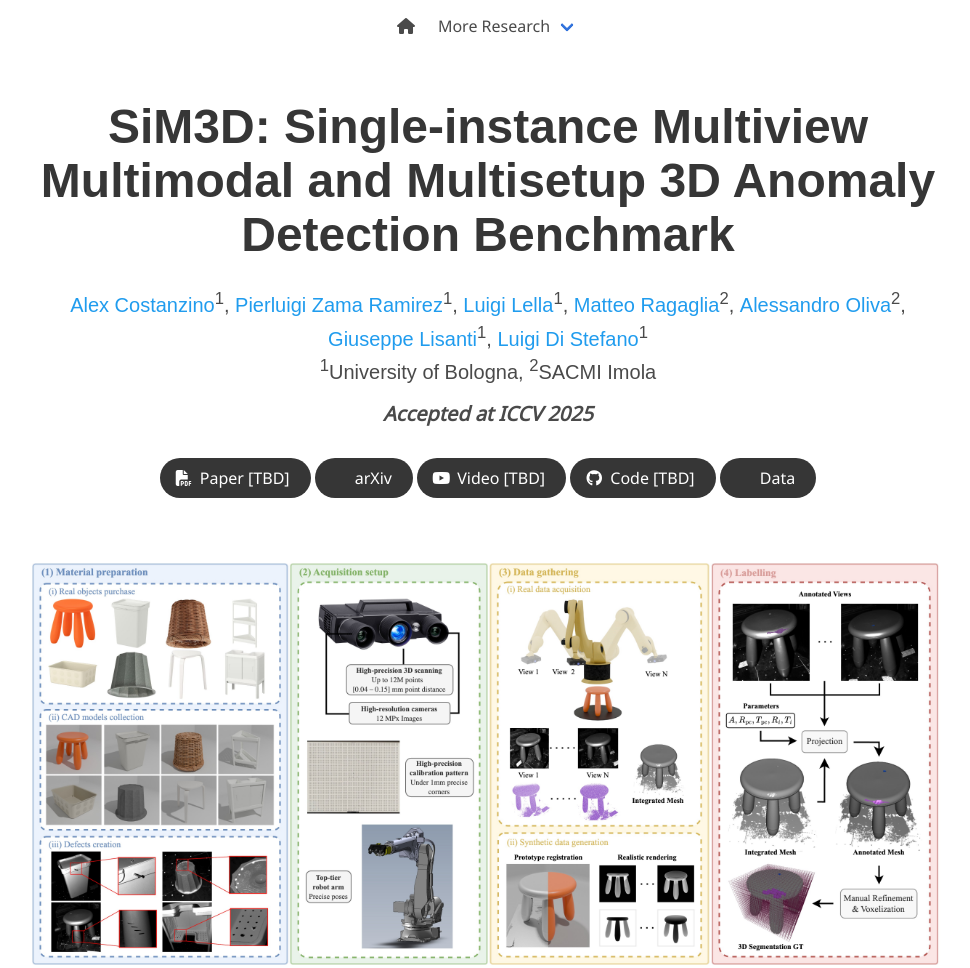
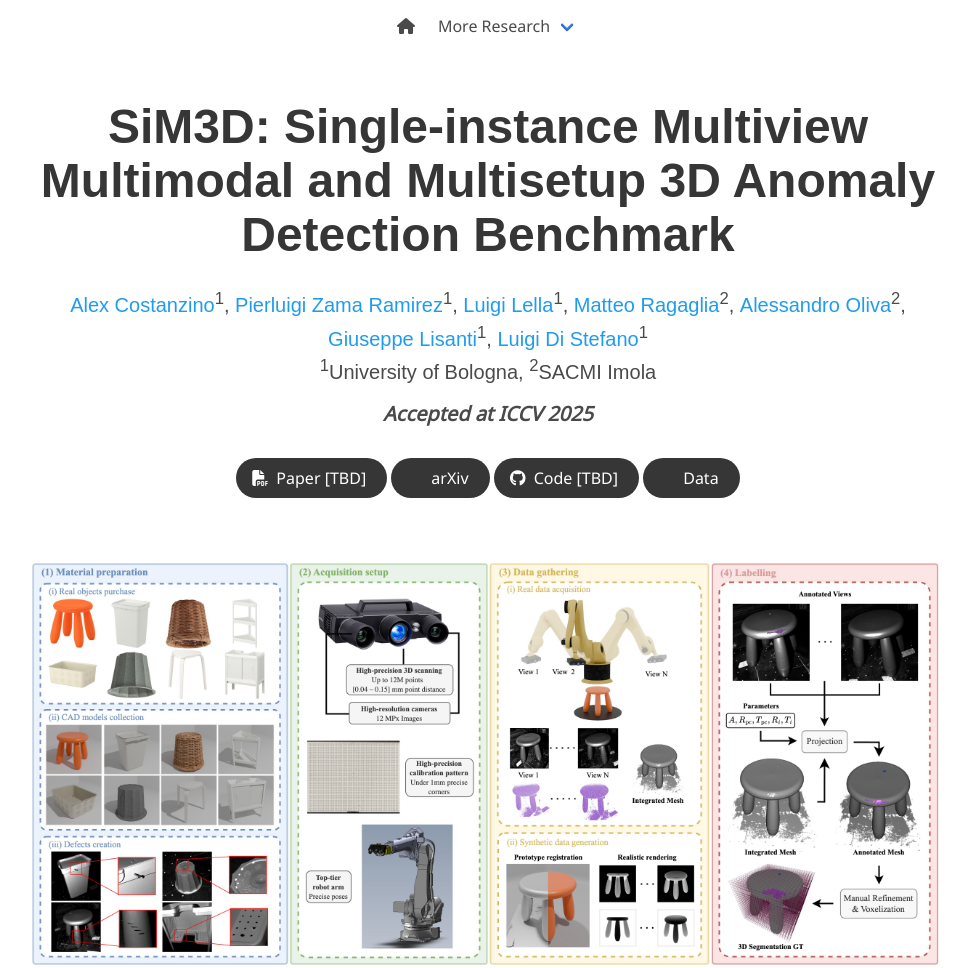
Before and after one commit to alex-costanzino/SiM3D, a plain HTML site: page index.html in a window 1280 px wide. Shown: the top 968 px of the page, without its empty margins (152-1122 px from the left). Drawn offline with nearby package versions, Linux system fonts and the light colour scheme; some icons are missing; a web font is replaced by a local one.

Commit message:
fix stuff

```diff
--- a/index.html
+++ b/index.html
@@ -153,16 +153,6 @@
                   <span>arXiv</span>
                 </a>
               </span>
-              <!-- Video Link. -->
-              <span class="link-block">
-                <a href=""
-                   class="external-link button is-normal is-rounded is-dark">
-                  <span class="icon">
-                      <i class="fab fa-youtube"></i>
-                  </span>
-                  <span>Video [TBD]</span>
-                </a>
-              </span>
               <!-- Code Link. -->
               <span class="link-block">
                 <a href=""
@@ -178,7 +168,7 @@
                 <a href="https://huggingface.co/datasets/arcanoXIII/SiM3D"
                    class="external-link button is-normal is-rounded is-dark">
                   <span class="icon">
-                      <i class="far fa-huggingface"></i>
+                      <i class="fab fa-hugging-face"></i>
                   </span>
                   <span>Data</span>
                   </a>
```
